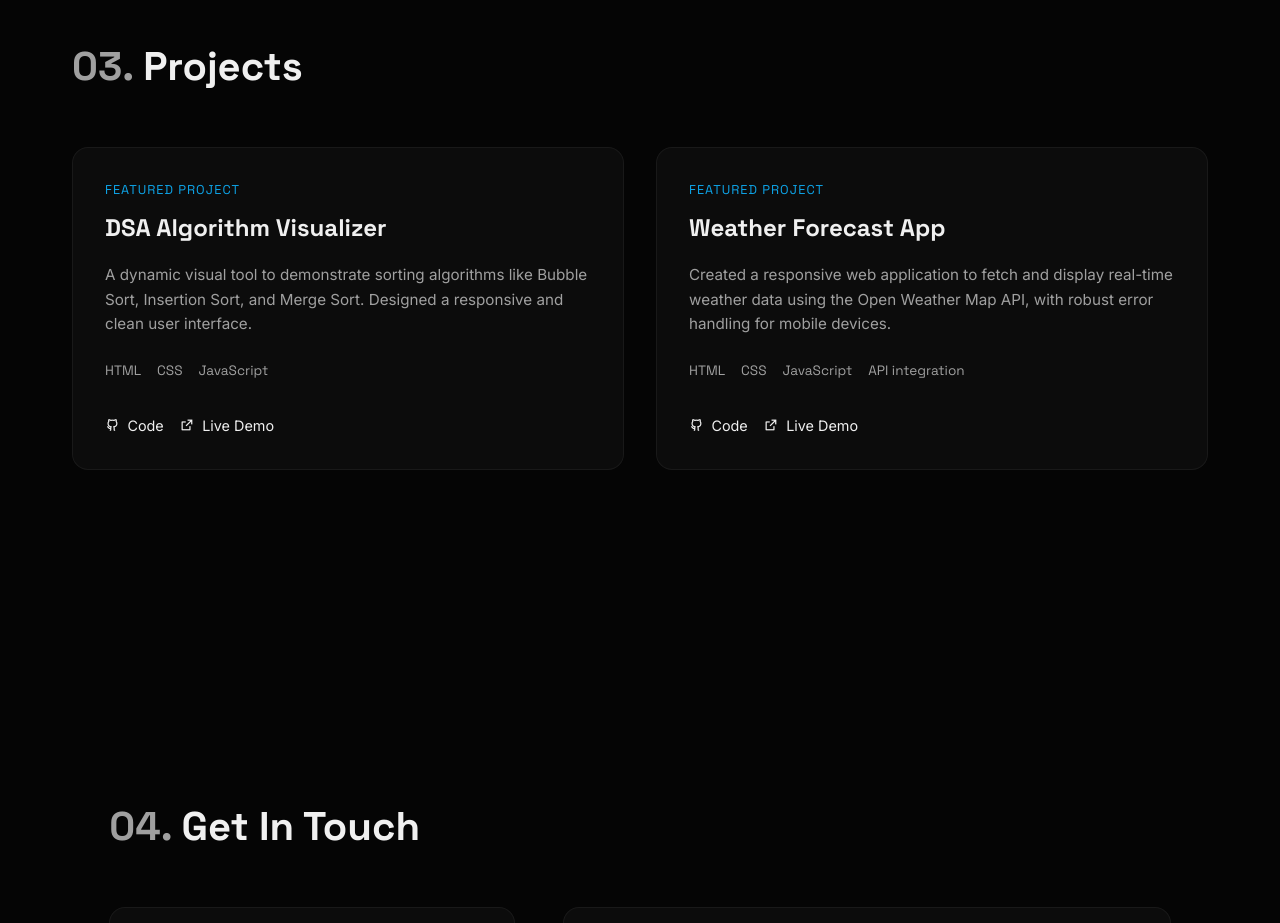
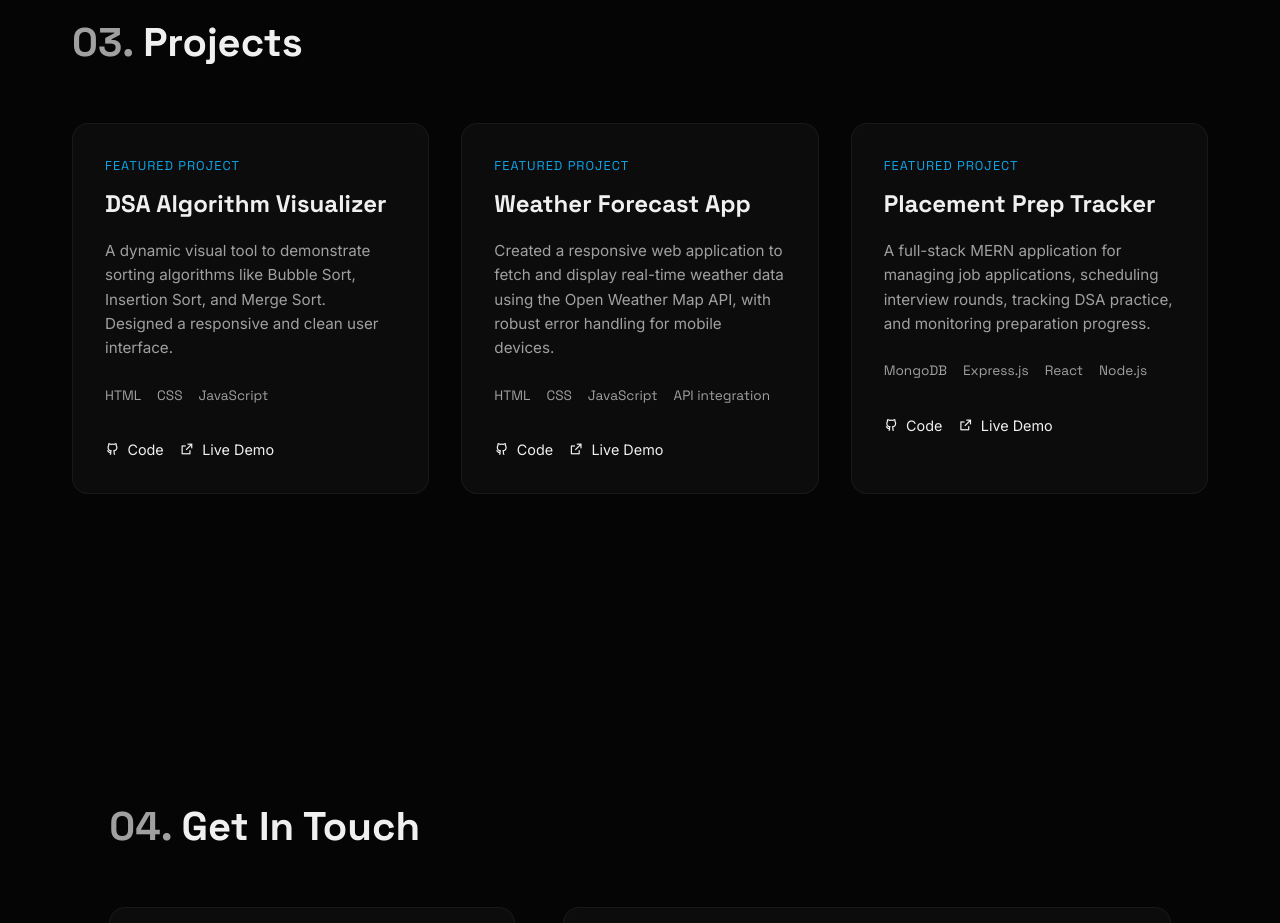
Before and after one commit to ankitpandeyyy/portfolio, a plain HTML site: page index.html in a window 1280 px wide. Shown: the part 2840-3763 px from the top of the page. Drawn offline with nearby package versions, Linux system fonts and the light colour scheme.

Commit message:
Add Placement Prep Tracker project card

```diff
--- a/index.html
+++ b/index.html
@@ -174,6 +174,26 @@
                         </div>
                     </div>
 
+                    <div class="project-card glass-card group">
+                        <div class="project-content">
+                            <p class="project-overline">Featured Project</p>
+                            <h3 class="project-title">Placement Prep Tracker</h3>
+                            <p class="project-description">
+                                A full-stack MERN application for managing job applications, scheduling interview rounds, tracking DSA practice, and monitoring preparation progress.
+                            </p>
+                            <ul class="project-tech">
+                                <li>MongoDB</li>
+                                <li>Express.js</li>
+                                <li>React</li>
+                                <li>Node.js</li>
+                            </ul>
+                            <div class="project-links">
+                                <a href="https://github.com/ankitpandeyyy/placement-preparation-tracker" class="project-link" target="_blank"><i class="ri-github-line"></i> Code</a>
+                                <a href="#" class="project-link"><i class="ri-external-link-line"></i> Live Demo</a>
+                            </div>
+                        </div>
+                    </div>
+
                 </div>
             </div>
         </section>
```
